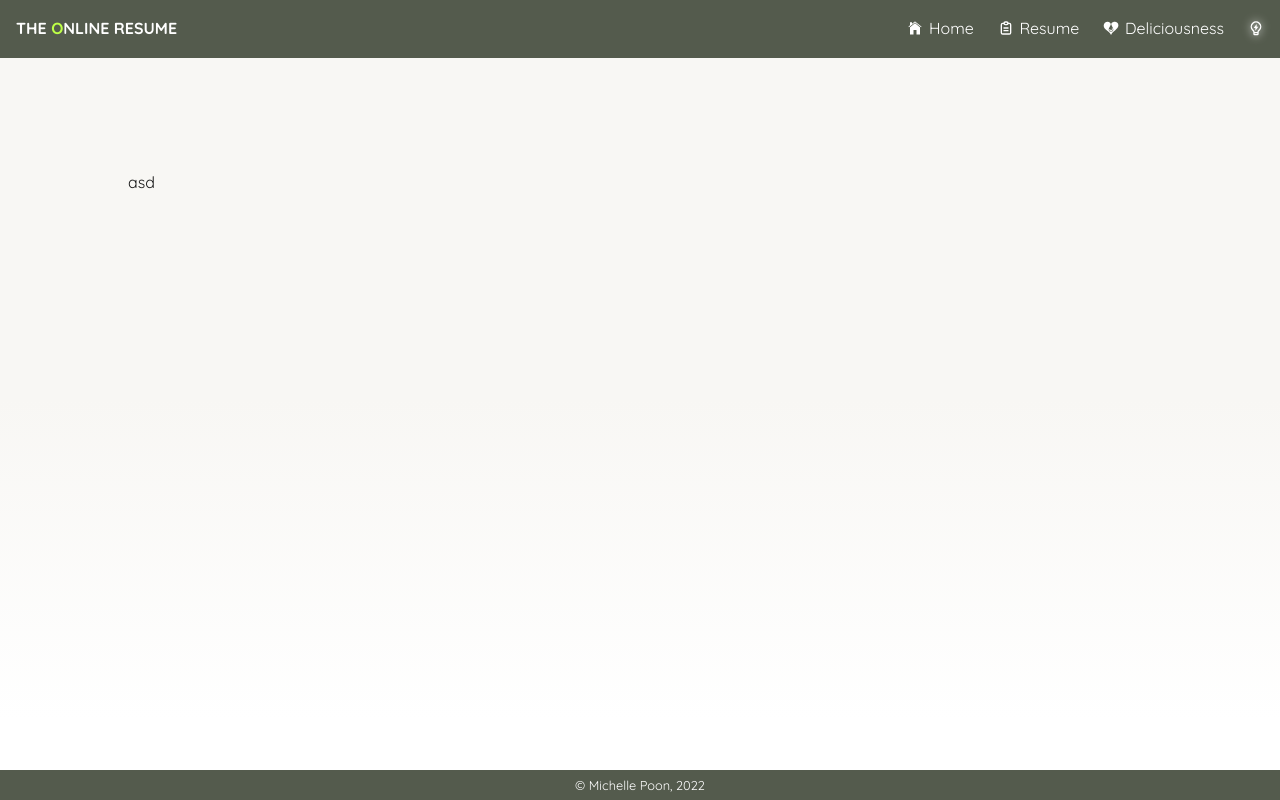
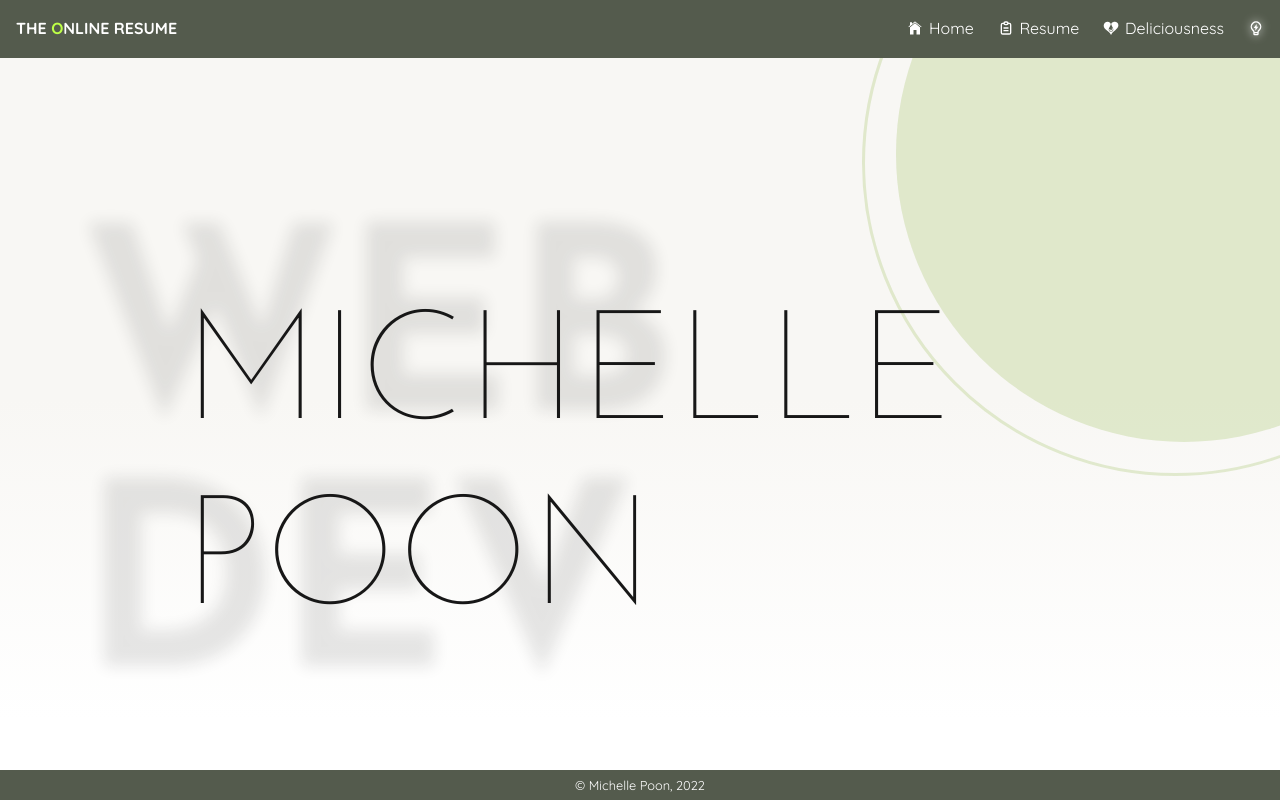
Before and after one commit to hjklqw/online-resume, a Next.js app: page / in a window 1280 px wide. Built offline with nearby package versions, Linux system fonts and the light colour scheme; no server answers.

Commit message:
Added a header, an on-click ripple effect, and some BG to the landing page
- Changed way the layouts work--moved entired contents section to pageLayout
- Added location data to resume
- Allowed general data to take icon props

```diff
--- a/common/layouts/global/styles.module.scss
+++ b/common/layouts/global/styles.module.scss
@@ -128,22 +128,6 @@
   }
 }
 
-.content {
-  padding: 7rem 10%;
-  max-width: 1500px;
-  margin: 0 auto;
-  position: relative;
-  flex: 1;
-  width: 100%;
-  display: flex;
-  flex-direction: column;
-
-  main {
-    position: relative;
-    flex: 1;
-  }
-}
-
 .footer {
   background: var(--primaryDark);
   color: white;
--- a/common/layouts/global/view.tsx
+++ b/common/layouts/global/view.tsx
@@ -5,22 +5,16 @@ import { useMountedRecoilState } from '/utils/recoil/useMountedRecoilState'
 import { Header } from './header'
 
 type Props = {
-  mainContents: React.ReactNode
-  subLayout?: React.ReactNode
+  children: React.ReactNode
 }
 
-export const GlobalLayout = ({ mainContents, subLayout }: Props) => {
+export const GlobalLayout = ({ children }: Props) => {
   const [theme, setTheme] = useMountedRecoilState(themeAtom)
 
   return (
     <div className={`${styles.wrapper} theme-${theme}`}>
       <Header theme={theme} setTheme={setTheme} />
-
-      <section className={styles.content}>
-        {subLayout}
-        <main>{mainContents}</main>
-      </section>
-
+      {children}
       <footer className={styles.footer}>&copy; Michelle Poon, 2022</footer>
     </div>
   )
--- a/common/layouts/page/styles.module.scss
+++ b/common/layouts/page/styles.module.scss
@@ -1,3 +1,19 @@
+.wrapper {
+  padding: 7rem 10%;
+  max-width: 1500px;
+  margin: 0 auto;
+  position: relative;
+  flex: 1;
+  width: 100%;
+  display: flex;
+  flex-direction: column;
+
+  main {
+    position: relative;
+    flex: 1;
+  }
+}
+
 .header {
   margin-bottom: 6rem;
 
--- a/common/layouts/page/view.tsx
+++ b/common/layouts/page/view.tsx
@@ -3,9 +3,11 @@ import styles from './styles.module.scss'
 type Props = {
   title: string
   subtitle: string
+  children: React.ReactNode
 }
 
-export const PageLayout = ({ title, subtitle }: Props) => (
+export const PageLayout = ({ title, subtitle, children }: Props) => (
+  <section className={styles.wrapper}>
     <header className={styles.header}>
       <h1>{title}</h1>
       <div className={styles.subtitle}>
@@ -13,4 +15,6 @@ export const PageLayout = ({ title, subtitle }: Props) => (
         <hr />
       </div>
     </header>
+    <main>{children}</main>
+  </section>
 )
--- a/common/styles/global.scss
+++ b/common/styles/global.scss
@@ -1,4 +1,5 @@
 @import url('https://fonts.googleapis.com/css2?family=Quicksand:wght@300;400;500;600;700&display=swap');
+@import url('https://fonts.googleapis.com/css2?family=Josefin+Sans:wght@100;700&display=swap');
 
 :root {
   --primary: #7dab29;
--- /dev/null
+++ b/contents/landing/styles.module.scss
@@ -0,0 +1,114 @@
+@use 'assets/mixins' as *;
+
+.wrapper {
+  flex: 1;
+  max-width: 1500px;
+  margin: 0 auto;
+  padding: 5rem;
+  position: relative;
+
+  @media all and (max-width: 430px) {
+    padding: 5rem 2rem;
+  }
+}
+
+.header {
+  margin-top: 10vh;
+
+  h1 {
+    font-family: 'Josefin Sans', sans-serif;
+    font-weight: 100;
+    text-transform: uppercase;
+    font-size: max(3.5rem, 12vw);
+    line-height: 1.2em;
+    padding-top: 5.5vw;
+    padding-left: 8vw;
+    position: relative;
+  }
+
+  h2 {
+    font-family: 'Josefin Sans', sans-serif;
+    font-weight: 700;
+    text-transform: uppercase;
+    font-size: max(7rem, 20vw);
+    line-height: 1em;
+    opacity: 0.1;
+    position: absolute;
+    color: transparent;
+    // -webkit-text-stroke: 3px var(--text);
+    text-shadow: 0 0 1rem var(--text);
+  }
+}
+
+.bgCircle {
+  $diameter: 45vw;
+  position: absolute;
+  border-radius: 50%;
+  width: $diameter;
+  height: $diameter;
+  background: var(--primary);
+  opacity: 0.2;
+  right: -($diameter / 3);
+  top: -($diameter / 3);
+}
+
+.bgCircle2 {
+  $diameter: 49vw;
+  position: absolute;
+  border-radius: 50%;
+  width: $diameter;
+  height: $diameter;
+  border: 3px solid var(--primary);
+  opacity: 0.2;
+  right: -($diameter / 3);
+  top: -($diameter / 3);
+}
+
+$rippleDiameterStart: 1rem;
+$rippleDiameterEnd: 20rem;
+$rippleCenterPoint: ($rippleDiameterStart - $rippleDiameterEnd) / 2;
+
+.rippleEffect {
+  color: var(--primary);
+  border: 2px solid currentColor;
+  border-radius: 50%;
+  width: $rippleDiameterStart;
+  height: $rippleDiameterStart;
+  position: absolute;
+  z-index: 999;
+  opacity: 0;
+  pointer-events: none;
+
+  &.showing {
+    opacity: 1;
+    animation: ripple 1s forwards;
+    backdrop-filter: blur(8px);
+    @include glow(8px);
+  }
+}
+
+@keyframes ripple {
+  5% {
+    width: $rippleDiameterEnd / 1.5;
+    height: $rippleDiameterEnd / 1.5;
+    margin-top: $rippleCenterPoint / 1.5;
+    margin-left: $rippleCenterPoint / 1.5;
+  }
+  20%,
+  80%,
+  100% {
+    width: $rippleDiameterEnd;
+    height: $rippleDiameterEnd;
+    margin-top: $rippleCenterPoint;
+    margin-left: $rippleCenterPoint;
+    opacity: 1;
+  }
+  80% {
+    opacity: 0.4;
+    color: var(--secondary);
+  }
+  100% {
+    opacity: 0;
+    border-width: 1px;
+  }
+}
--- a/contents/landing/view.tsx
+++ b/contents/landing/view.tsx
@@ -1 +1,41 @@
-export const LandingPage = () => <div>asd</div>
+import { useRef, useState } from 'react'
+import styles from './styles.module.scss'
+
+/** In miliseconds */
+const RIPPLE_EFFECT_ANIM_LENGTH = 500
+
+type Coords = { x: number; y: number }
+
+export const LandingPage = () => {
+  const [isShowingRippleEffect, setShowingRippleEffect] =
+    useState<boolean>(false)
+  const rippleEffectCoords = useRef<Coords>({ x: 0, y: 0 })
+
+  function addRippleEffect(e: React.MouseEvent<HTMLDivElement, MouseEvent>) {
+    if (isShowingRippleEffect) return
+    rippleEffectCoords.current = { x: e.clientX, y: e.clientY }
+    setShowingRippleEffect(true)
+    setTimeout(() => setShowingRippleEffect(false), RIPPLE_EFFECT_ANIM_LENGTH)
+  }
+
+  return (
+    <div className={styles.wrapper} onClick={addRippleEffect}>
+      <span className={styles.bgCircle} />
+      <span className={styles.bgCircle2} />
+
+      <header className={styles.header}>
+        <h2>Web Dev</h2>
+        <h1>Michelle Poon</h1>
+      </header>
+      <span
+        className={`${styles.rippleEffect} ${
+          isShowingRippleEffect ? styles.showing : ''
+        }`}
+        style={{
+          top: rippleEffectCoords.current.y,
+          left: rippleEffectCoords.current.x,
+        }}
+      />
+    </div>
+  )
+}
--- a/contents/resume/view.tsx
+++ b/contents/resume/view.tsx
@@ -19,7 +19,7 @@ export const ResumePage = () => (
           const contents = (
             <>
               <div className={styles.icon}>
-                <info.icon />
+                <info.icon {...(info.iconProps || {})} />
               </div>
               <span className={styles.text}>{info.text}</span>
             </>
--- a/pages/_app.tsx
+++ b/pages/_app.tsx
@@ -19,14 +19,15 @@ const App = ({ Component, pageProps }: Props) => (
       description={Component.description}
       structuredData={Component.meta}
     />
-    <GlobalLayout
-      subLayout={
-        Component.usePageLayout !== false ? (
-          <PageLayout title={Component.title} subtitle={Component.subtitle} />
-        ) : undefined
-      }
-      mainContents={<Component {...pageProps} />}
-    />
+    <GlobalLayout>
+      {Component.usePageLayout !== false ? (
+        <PageLayout title={Component.title} subtitle={Component.subtitle}>
+          <Component {...pageProps} />
+        </PageLayout>
+      ) : (
+        <Component {...pageProps} />
+      )}
+    </GlobalLayout>
   </RecoilRoot>
 )
 
```
Also changed, not shown: contents/resume/data.ts (+21 -4 lines). Lines whose indentation alone changed are shown as unchanged.
